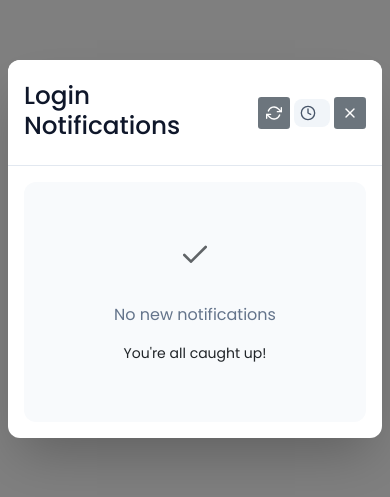
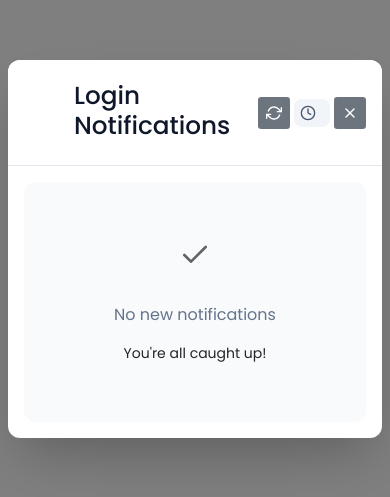
Before and after one commit to Sibibalasankar/LLS-Project, a React (Vite) app: page /notifications in a window 390 px wide. Shown: the part 173-670 px from the top of the page. Built offline with nearby package versions, Linux system fonts and the light colour scheme.

Commit message:
Notification

```diff
--- a/src/assets/styles/UserDashboard.css
+++ b/src/assets/styles/UserDashboard.css
@@ -187,6 +187,7 @@
   .header-title {
     font-size: 1.2rem;
     max-width: calc(100vw - 120px);
+
   }
 
   .mobile-menu-btn {
@@ -392,6 +393,9 @@
   .info-card {
     padding: 1.2rem;
   }
+  .header-left{
+    margin-left: 50px;
+  }
 }
 .user-profile{
   display: flex;
```
